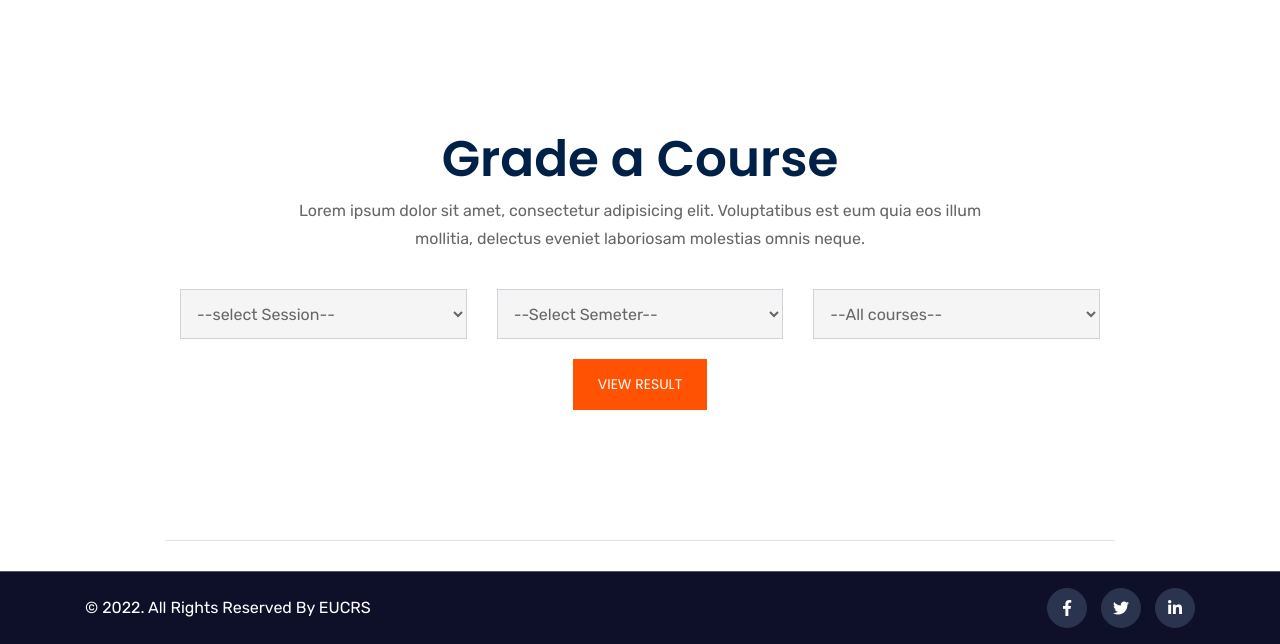
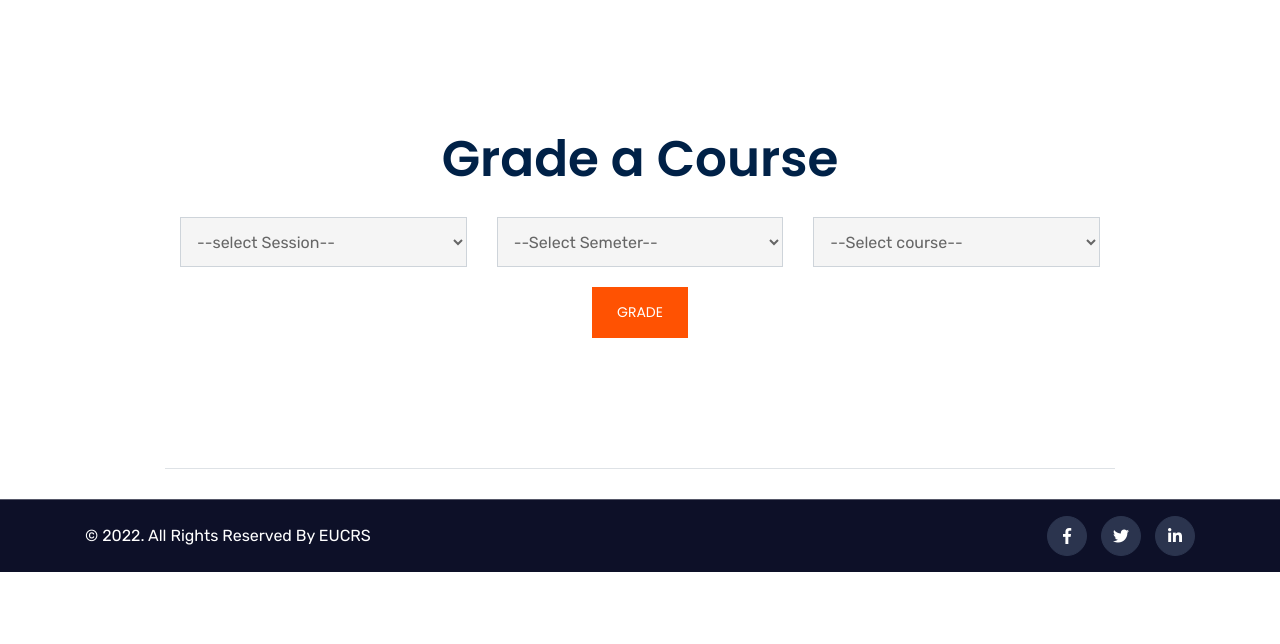
Before and after one commit to SaviourBassey/student-portal, a Django app: page /student-grading/ in a window 1280 px wide. Shown: the part 491-1135 px from the top of the page. After the commit the page ends 1063 px from the top, so only its background shows below. Run offline with Django 4.2, Linux system fonts and the light colour scheme; the visitor is signed in with stand-in values (Sample User, id 1); data that the repository does not hold is empty; parts of the project's set-up code (start-up, migrations or seed data) failed here and were passed over; some libraries are stand-ins or nearby versions.

Commit message:
fixed another bug in the grading.html

```diff
--- a/portal/templates/portal/grading.html
+++ b/portal/templates/portal/grading.html
@@ -9,7 +9,7 @@
                 <div class="row">
                     <div class="col-md-12">
                         <div class="page-hrader text-white text-center">
-                            <h1 class="display-3">Grading</h1>
+                            <h1 class="display-3" style="font-size: 2rem;">Grading</h1>
                             <div class="page-breadcrumb">
                                 <!-- <p><a class="text-white" href="#">Home</a> - Grading</p> -->
                             </div>
@@ -27,7 +27,7 @@
                 <div class="col-md-8 mx-auto text-center">
                     <div class="section-title">
                         <h2>Grade a Course</h2>
-                        <p>Lorem ipsum dolor sit amet, consectetur adipisicing elit. Voluptatibus est eum quia eos illum mollitia, delectus eveniet laboriosam molestias omnis neque.</p>
+                        <!-- <p>Lorem ipsum dolor sit amet, consectetur adipisicing elit. Voluptatibus est eum quia eos illum mollitia, delectus eveniet laboriosam molestias omnis neque.</p> -->
                     </div>
                 </div>
             </div>
@@ -55,7 +55,7 @@
                             </div>
                             <div class="col-lg-4">
                                 <select name="course" id="exam_year" class="form-control" placeholder="course" required>
-                                    <option value="all">--All courses--</option>
+                                    <option value="">--Select course--</option>
                                     {% if course %}
                                     {% for course in course %}
                                     <option value="{{ course.code }}">{{ course.name}} ({{ course.code }})</option>
@@ -69,7 +69,7 @@
                             </div>
                             {% else %}
                             <div class="col-lg-12 text-center mx-auto">
-                                <button type="submit" class="button_one">View Result</button>
+                                <button type="submit" class="button_one">Grade</button>
                             </div>
                             {% endif %}
                         </div>
--- a/portal/templates/portal/lecturer-dashboard.html
+++ b/portal/templates/portal/lecturer-dashboard.html
@@ -13,7 +13,7 @@
                 <div class="row">
                     <div class="col-md-12">
                         <div class="page-hrader text-white text-center">
-                            <h1 class="display-3">Lecturer Dashboard</h1>
+                            <h1 class="display-3" style="font-size: 2rem;">Lecturer Dashboard</h1>
                             <div class="page-breadcrumb">
                                 <!-- <p><a class="text-white" href="#">Home</a> - Lecturer Dashboard</p> -->
                             </div>
--- a/portal/templates/portal/register-course.html
+++ b/portal/templates/portal/register-course.html
@@ -9,7 +9,7 @@
             <div class="row">
                 <div class="col-md-12">
                     <div class="page-hrader text-white text-center">
-                        <h1 class="display-3">Course Registration</h1>
+                        <h1 class="display-3" style="font-size: 2rem;">Course Registration</h1>
                         <div class="page-breadcrumb">
                             <!-- <p><a class="text-white" href="#">Home</a> - Register Course</p> -->
                         </div>
@@ -27,7 +27,7 @@
             <div class="col-md-8 mx-auto text-center">
                 <div class="section-title">
                     <h2>Register for course</h2>
-                    <p>Lorem ipsum dolor sit amet, consectetur adipisicing elit. Voluptatibus est eum quia eos illum mollitia, delectus eveniet laboriosam molestias omnis neque.</p>
+                    <!-- <p>Lorem ipsum dolor sit amet, consectetur adipisicing elit. Voluptatibus est eum quia eos illum mollitia, delectus eveniet laboriosam molestias omnis neque.</p> -->
                 </div>
             </div>
         </div>
--- a/portal/templates/portal/result.html
+++ b/portal/templates/portal/result.html
@@ -9,7 +9,7 @@
                 <div class="row">
                     <div class="col-md-12">
                         <div class="page-hrader text-white text-center">
-                            <h1 class="display-3">Result</h1>
+                            <h1 class="display-3" style="font-size: 2rem;">Result</h1>
                             <div class="page-breadcrumb">
                                 <!-- <p><a class="text-white" href="#">Home</a> - Result</p> -->
                             </div>
@@ -27,7 +27,7 @@
                 <div class="col-md-8 mx-auto text-center">
                     <div class="section-title">
                         <h2>Search Your Result</h2>
-                        <p>Lorem ipsum dolor sit amet, consectetur adipisicing elit. Voluptatibus est eum quia eos illum mollitia, delectus eveniet laboriosam molestias omnis neque.</p>
+                        <!-- <p>Lorem ipsum dolor sit amet, consectetur adipisicing elit. Voluptatibus est eum quia eos illum mollitia, delectus eveniet laboriosam molestias omnis neque.</p> -->
                     </div>
                 </div>
             </div>
--- a/portal/templates/portal/student-dashboard.html
+++ b/portal/templates/portal/student-dashboard.html
@@ -13,7 +13,7 @@
                 <div class="row">
                     <div class="col-md-12">
                         <div class="page-hrader text-white text-center">
-                            <h1 class="display-3">Student Dashboard</h1>
+                            <h1 class="display-3" style="font-size: 2rem;">Student Dashboard</h1>
                             <div class="page-breadcrumb">
                                 <!-- <p><a class="text-white" href="#">Home</a> - Student Dashboard</p> -->
                             </div>
--- a/portal/views.py
+++ b/portal/views.py
@@ -175,9 +175,7 @@ class Grading(LoginRequiredMixin, View):
         session = request.POST.get("session")
         semester = request.POST.get("semester")
         course_code = request.POST.get("course")
-        print(session)
-        print(semester)
-        print(course_code)
+
         x_session =  Session.objects.get(session=session)
         #try
         x_semester = Semester.objects.get(semester=semester, session=x_session)
```
